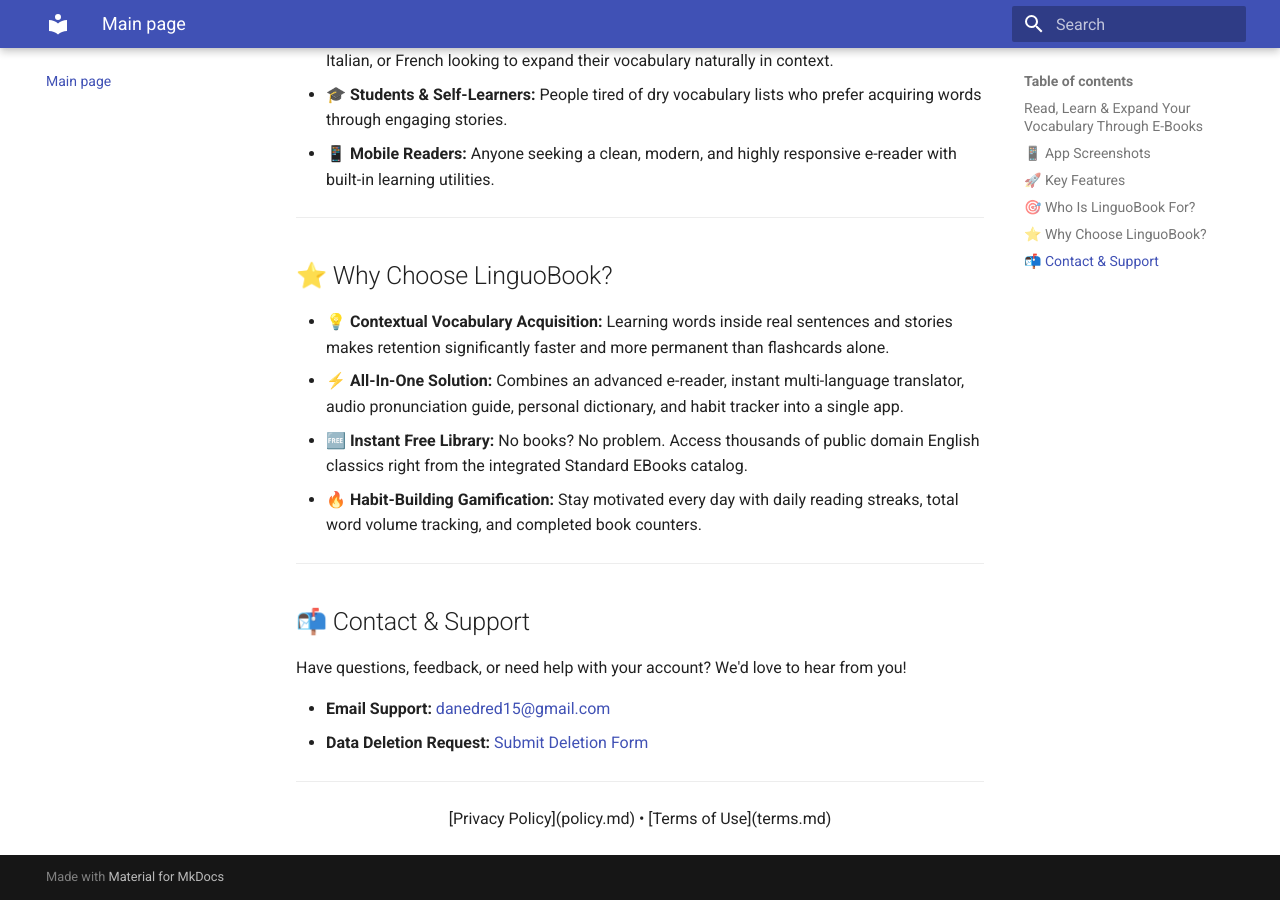
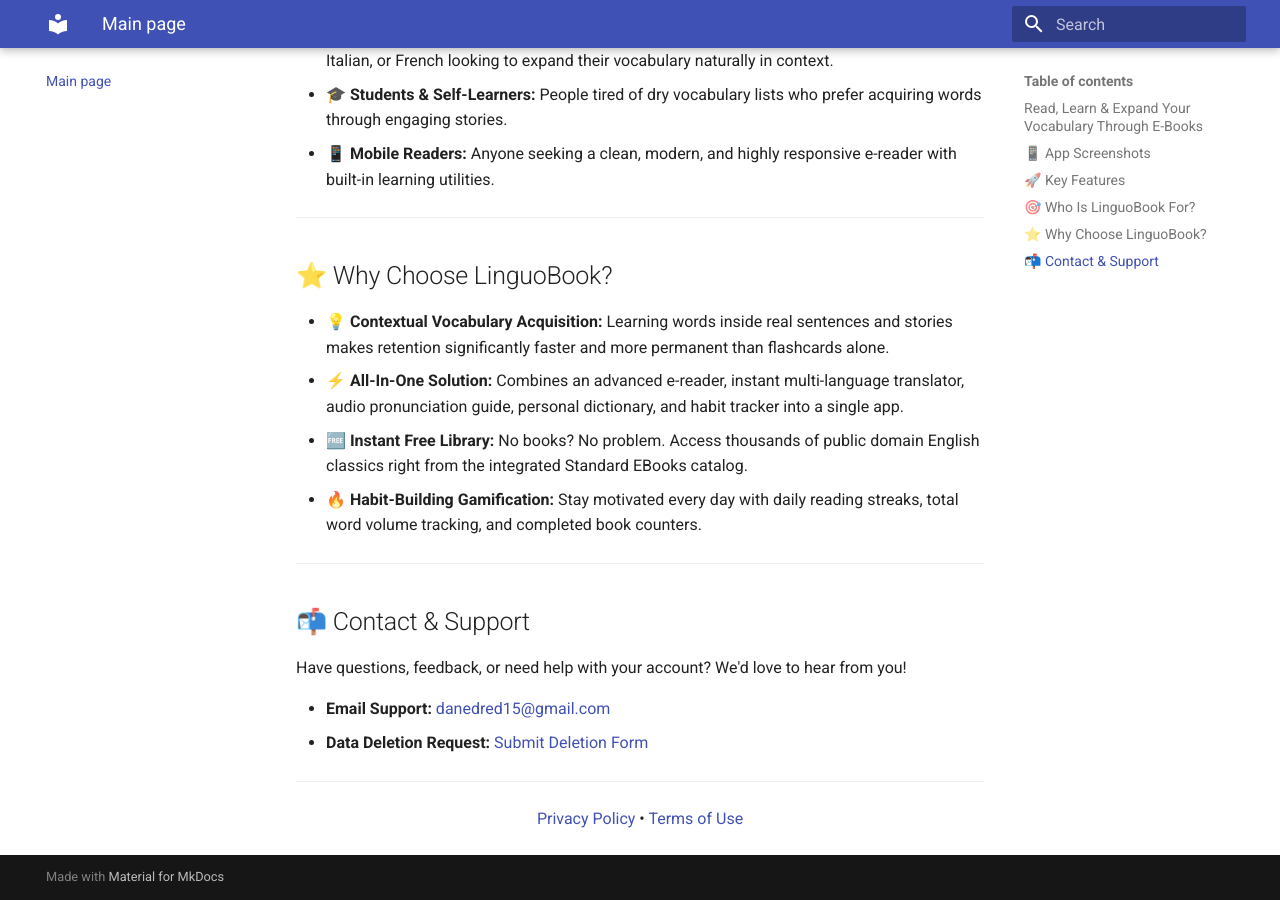
Before and after one commit to yehorh74/linguobook-app, an MkDocs documentation site: the page built from docs/index.md, in a window 1280 px wide and 900 px high, scrolled down 2444 px. Built offline with MkDocs 1.6.1 and Material for MkDocs 9.7.7, drawn with Linux system fonts in a browser that asks for light colours.

Commit message:
fix pages2

```diff
--- a/docs/index.md
+++ b/docs/index.md
@@ -63,7 +63,7 @@
 
 ---
 
-<div align="center">
+<div align="center" markdown="1">
 
 [Privacy Policy](policy.md) • [Terms of Use](terms.md)
 
--- a/mkdocs.yml
+++ b/mkdocs.yml
@@ -14,3 +14,6 @@
   - Main page: index.md
   - Privacy policy: policy.md
   - Terms of use: terms.md
+
+markdown_extensions:
+  - md_in_html
```
Also changed, not shown: site/index.html, site/search/search_index.json.
